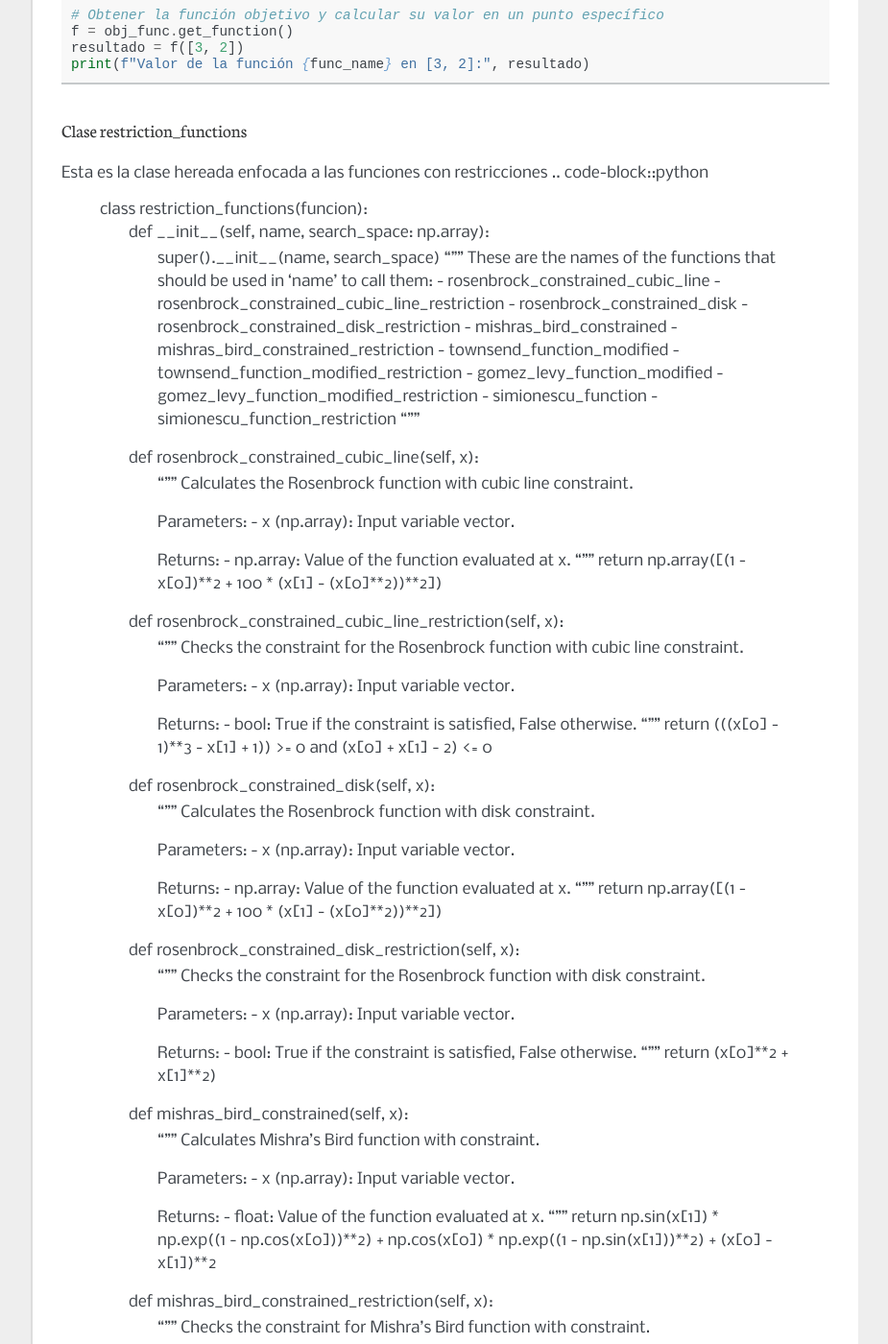
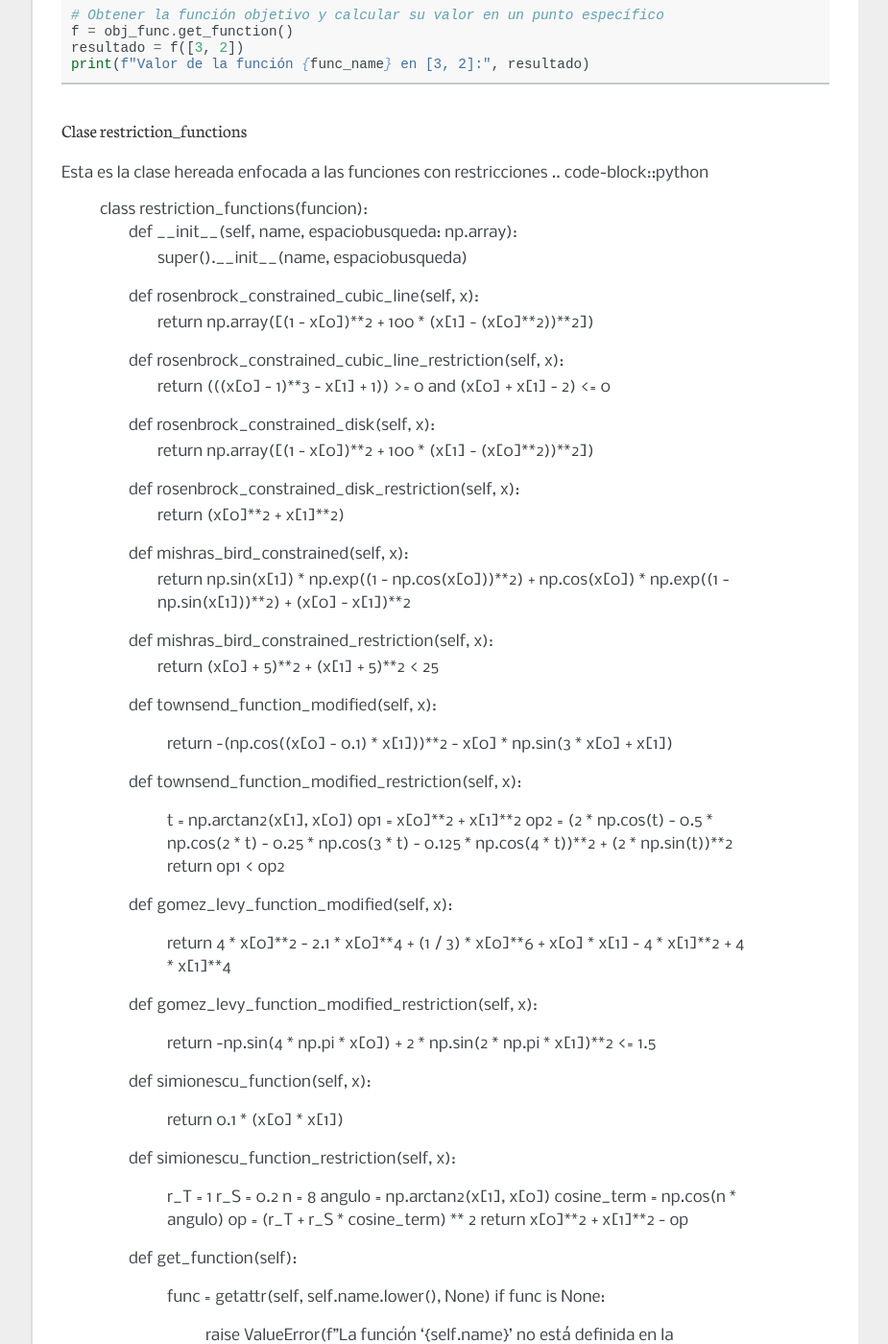
Before and after one commit to JoshRL117/joshoptimizacion8, a Sphinx documentation site: the page built from docs/source/codigo.rst, in a window 1280 px wide and 1400 px high, scrolled down 4937 px. Shown: the whole window at 96% size, without its empty margins (198-1123 px from the left). Built offline with Sphinx 7.4.7, drawn with Linux system fonts in a browser that asks for light colours; some of the changed text lies outside the part shown.

Commit message:
actualizar

```diff
--- a/docs/source/codigo.rst
+++ b/docs/source/codigo.rst
@@ -293,313 +293,134 @@ Clase restriction_functions
 Esta es la clase hereada enfocada a las funciones con restricciones
 .. code-block::python
     class restriction_functions(funcion):
-        def __init__(self, name, search_space: np.array):
-            super().__init__(name, search_space)
-            """
-            These are the names of the functions that should be used in 'name' to call them:
-            - rosenbrock_constrained_cubic_line
-            - rosenbrock_constrained_cubic_line_restriction
-            - rosenbrock_constrained_disk
-            - rosenbrock_constrained_disk_restriction
-            - mishras_bird_constrained
-            - mishras_bird_constrained_restriction
-            - townsend_function_modified
-            - townsend_function_modified_restriction
-            - gomez_levy_function_modified
-            - gomez_levy_function_modified_restriction
-            - simionescu_function
-            - simionescu_function_restriction
-            """
-
-        def rosenbrock_constrained_cubic_line(self, x):
-            """
-            Calculates the Rosenbrock function with cubic line constraint.
-
-            Parameters:
-            - x (np.array): Input variable vector.
-
-            Returns:
-            - np.array: Value of the function evaluated at x.
-            """
-            return np.array([(1 - x[0])**2 + 100 * (x[1] - (x[0]**2))**2])
-
-        def rosenbrock_constrained_cubic_line_restriction(self, x):
-            """
-            Checks the constraint for the Rosenbrock function with cubic line constraint.
-
-            Parameters:
-            - x (np.array): Input variable vector.
-
-            Returns:
-            - bool: True if the constraint is satisfied, False otherwise.
-            """
-            return (((x[0] - 1)**3 - x[1] + 1)) >= 0 and (x[0] + x[1] - 2) <= 0
-
-        def rosenbrock_constrained_disk(self, x):
-            """
-            Calculates the Rosenbrock function with disk constraint.
-
-            Parameters:
-            - x (np.array): Input variable vector.
-
-            Returns:
-            - np.array: Value of the function evaluated at x.
-            """
-            return np.array([(1 - x[0])**2 + 100 * (x[1] - (x[0]**2))**2])
-
-        def rosenbrock_constrained_disk_restriction(self, x):
-            """
-            Checks the constraint for the Rosenbrock function with disk constraint.
-
-            Parameters:
-            - x (np.array): Input variable vector.
-
-            Returns:
-            - bool: True if the constraint is satisfied, False otherwise.
-            """
-            return (x[0]**2 + x[1]**2)
-
-        def mishras_bird_constrained(self, x):
-            """
-            Calculates Mishra's Bird function with constraint.
-
-            Parameters:
-            - x (np.array): Input variable vector.
-
-            Returns:
-            - float: Value of the function evaluated at x.
-            """
-            return np.sin(x[1]) * np.exp((1 - np.cos(x[0]))**2) + np.cos(x[0]) * np.exp((1 - np.sin(x[1]))**2) + (x[0] - x[1])**2
-
-        def mishras_bird_constrained_restriction(self, x):
-            """
-            Checks the constraint for Mishra's Bird function with constraint.
-
-            Parameters:
-            - x (np.array): Input variable vector.
-
-            Returns:
-            - bool: True if the constraint is satisfied, False otherwise.
-            """
-            return (x[0] + 5)**2 + (x[1] + 5)**2 < 25
-
-        def townsend_function_modified(self, x):
-            """
-            Calculates the modified Townsend function.
-
-            Parameters:
-            - x (np.array): Input variable vector.
-
-            Returns:
-            - float: Value of the function evaluated at x.
-            """
-            return -(np.cos((x[0] - 0.1) * x[1]))**2 - x[0] * np.sin(3 * x[0] + x[1])
-
-        def townsend_function_modified_restriction(self, x):
-            """
-            Checks the constraint for the modified Townsend function.
-
-            Parameters:
-            - x (np.array): Input variable vector.
-
-            Returns:
-            - bool: True if the constraint is satisfied, False otherwise.
-            """
-            t = np.arctan2(x[1], x[0])
-            op1 = x[0]**2 + x[1]**2
-            op2 = (2 * np.cos(t) - 0.5 * np.cos(2 * t) - 0.25 * np.cos(3 * t) - 0.125 * np.cos(4 * t))**2 + (2 * np.sin(t))**2
-            return op1 < op2
-
-        def gomez_levy_function_modified(self, x):
-            """
-            Calculates the modified Gomez-Levy function.
-
-            Parameters:
-            - x (np.array): Input variable vector.
-
-            Returns:
-            - float: Value of the function evaluated at x.
-            """
-            return 4 * x[0]**2 - 2.1 * x[0]**4 + (1 / 3) * x[0]**6 + x[0] * x[1] - 4 * x[1]**2 + 4 * x[1]**4
-
-        def gomez_levy_function_modified_restriction(self, x):
-            """
-            Checks the constraint for the modified Gomez-Levy function.
-
-            Parameters:
-            - x (np.array): Input variable vector.
-
-            Returns:
-            - bool: True if the constraint is satisfied, False otherwise.
-            """
-            return -np.sin(4 * np.pi * x[0]) + 2 * np.sin(2 * np.pi * x[1])**2 <= 1.5
-
-        def simionescu_function(self, x):
-            """
-            Calculates the Simionescu function.
-
-            Parameters:
-            - x (np.array): Input variable vector.
-
-            Returns:
-            - float: Value of the function evaluated at x.
-            """
-            return 0.1 * (x[0] * x[1])
-
-        def simionescu_function_restriction(self, x):
-            """
-            Checks the constraint for the Simionescu function.
-
-            Parameters:
-            - x (np.array): Input variable vector.
-
-            Returns:
-            - bool: True if the constraint is satisfied, False otherwise.
-            """
-            r_T = 1
-            r_S = 0.2
-            n = 8
-            angle = np.arctan2(x[1], x[0])
-            cosine_term = np.cos(n * angle)
-            op = (r_T + r_S * cosine_term) ** 2
-            return x[0]**2 + x[1]**2 - op
-
-        def get_function(self):
-            """
-            Obtains the function specified by 'name'.
-
-            Returns:
-            - function: The function object.
-
-            Raises:
-            - ValueError: If the function 'name' is not defined in the class.
-            """
-            func = getattr(self, self.name.lower(), None)
-            if func is None:
-                raise ValueError(f"The function '{self.name}' is not defined in the class.")
-            return func
-
-        def get_limitesup(self):
-            """
-            Obtains the upper limit of the search space.
-
-            Returns:
-            - float: Upper limit of the search space.
-            """
-            return self.limiteinf[0]
-
-        def get_limiteinf(self):
-            """
-            Obtains the lower limit of the search space.
-
-            Returns:
-            - float: Lower limit of the search space.
-            """
-            return self.limitesup[1]
-
-
-**Ejemplo**
-.. code-block:: python
-    import numpy as np
-    from .restriction_functions import restriction_functions
-
-    # Crear una instancia de la clase restriction_functions para acceder a las funciones restringidas
-    restriccion = restriction_functions("rosenbrock_constrained_cubic_line", np.array([-5, 5]))
-
-    # Punto de prueba
-    x = np.array([0.5, 0.5])
-
-    # Calcular el valor de la función
-    valor_funcion = restriccion.rosenbrock_constrained_cubic_line(x)
-    cumple_restriccion = restriccion.rosenbrock_constrained_cubic_line_restriction(x)
-
-    print(f"Punto de prueba: {x}")
-    print(f"Valor de la función: {valor_funcion}")
-    print(f"Cumple con la restricción: {cumple_restriccion}")
-
-Clase univariablefunction
-^^^^^^^^^^^^^^^^^^^^^^^^^^^^^^^^^^^^^^^^^^^^^
-.. code-block:: python
-        class univariablefunction(funcion):
-            def __init__(self, name, espaciobussqueda: np.array=[0,0]):
-                super().__init__(name, espaciobussqueda)
-
-            def funcion1(self, x):
-                """
-                Calcula la función 1.
-
-                Parámetros:
-                - x (float): Valor de entrada para la función.
-
-                Retorna:
-                - float: Valor de la función evaluada en x.
-                """
-                self._validate_input(x)
-                return (x**2) + (54/x)
-
-            def funcion2(self, x):
-                """
-                Calcula la función 2.
-
-                Parámetros:
-                - x (float): Valor de entrada para la función.
-
-                Retorna:
-                - float: Valor de la función evaluada en x.
-                """
-                self._validate_input(x)
-                return (x**3) + (2*x) - 3
-
-            def funcion3(self, x):
-                """
-                Calcula la función 3.
-
-                Parámetros:
-                - x (float): Valor de entrada para la función.
-
-                Retorna:
-                - float: Valor de la función evaluada en x.
-                """
-                self._validate_input(x)
-                return (x**4) + (x**2) - 33
-
-            def funcion4(self, x):
-                """
-                Calcula la función 4.
-
-                Parámetros:
-                - x (float): Valor de entrada para la función.
-
-                Retorna:
-                - float: Valor de la función evaluada en x.
-                """
-                self._validate_input(x)
-                return (3 * (x**4)) - (8 * (x**3)) - (6 * (x**2)) + 12 * x
-
-            def _validate_input(self, x):
-                """
-                Valida que x sea un número escalar.
-
-                Lanza:
-                - ValueError: Si x es una lista, tupla, conjunto o arreglo.
-                """
-                if isinstance(x, (list, tuple, set, np.ndarray)):
-                    raise ValueError("x no debe ser una lista, tupla o arreglo. Debe ser un número escalar.")
+            def __init__(self, name, espaciobusqueda: np.array):
+                super().__init__(name, espaciobusqueda)
+
+            def rosenbrock_constrained_cubic_line(self, x):
+                return np.array([(1 - x[0])**2 + 100 * (x[1] - (x[0]**2))**2])
+
+            def rosenbrock_constrained_cubic_line_restriction(self, x):
+                return (((x[0] - 1)**3 - x[1] + 1)) >= 0 and (x[0] + x[1] - 2) <= 0
+
+            def rosenbrock_constrained_disk(self, x):
+                return np.array([(1 - x[0])**2 + 100 * (x[1] - (x[0]**2))**2])
+
+            def rosenbrock_constrained_disk_restriction(self, x):
+                return (x[0]**2 + x[1]**2)
+
+            def mishras_bird_constrained(self, x):
+                return np.sin(x[1]) * np.exp((1 - np.cos(x[0]))**2) + np.cos(x[0]) * np.exp((1 - np.sin(x[1]))**2) + (x[0] - x[1])**2
+
+            def mishras_bird_constrained_restriction(self, x):
+                return (x[0] + 5)**2 + (x[1] + 5)**2 < 25
+
+            def townsend_function_modified(self, x):
+
+                return -(np.cos((x[0] - 0.1) * x[1]))**2 - x[0] * np.sin(3 * x[0] + x[1])
+
+            def townsend_function_modified_restriction(self, x):
+
+                t = np.arctan2(x[1], x[0])
+                op1 = x[0]**2 + x[1]**2
+                op2 = (2 * np.cos(t) - 0.5 * np.cos(2 * t) - 0.25 * np.cos(3 * t) - 0.125 * np.cos(4 * t))**2 + (2 * np.sin(t))**2
+                return op1 < op2
+
+            def gomez_levy_function_modified(self, x):
+
+                return 4 * x[0]**2 - 2.1 * x[0]**4 + (1 / 3) * x[0]**6 + x[0] * x[1] - 4 * x[1]**2 + 4 * x[1]**4
+
+            def gomez_levy_function_modified_restriction(self, x):
+
+                return -np.sin(4 * np.pi * x[0]) + 2 * np.sin(2 * np.pi * x[1])**2 <= 1.5
+
+            def simionescu_function(self, x):
+
+                return 0.1 * (x[0] * x[1])
+
+            def simionescu_function_restriction(self, x):
+
+                r_T = 1
+                r_S = 0.2
+                n = 8
+                angulo = np.arctan2(x[1], x[0])
+                cosine_term = np.cos(n * angulo)
+                op = (r_T + r_S * cosine_term) ** 2
+                return x[0]**2 + x[1]**2 - op
 
             def get_function(self):
-                """
-                Obtiene la función especificada por 'name'.
-
-                Retorna:
-                - function: El objeto de la función.
-
-                Lanza:
-                - ValueError: Si la función 'name' no está definida en la clase.
-                """
+
                 func = getattr(self, self.name.lower(), None)
                 if func is None:
                     raise ValueError(f"La función '{self.name}' no está definida en la clase.")
                 return func
+
+            def get_limitesup(self):
+
+                return self.limiteinf[0]
+
+            def get_limiteinf(self):
+
+                return self.limitesup[1]
+
+**Ejemplo**
+.. code-block:: python
+    import numpy as np
+    from .restriction_functions import restriction_functions
+
+    # Crear una instancia de la clase restriction_functions para acceder a las funciones restringidas
+    restriccion = restriction_functions("rosenbrock_constrained_cubic_line", np.array([-5, 5]))
+
+    # Punto de prueba
+    x = np.array([0.5, 0.5])
+
+    # Calcular el valor de la función
+    valor_funcion = restriccion.rosenbrock_constrained_cubic_line(x)
+    cumple_restriccion = restriccion.rosenbrock_constrained_cubic_line_restriction(x)
+
+    print(f"Punto de prueba: {x}")
+    print(f"Valor de la función: {valor_funcion}")
+    print(f"Cumple con la restricción: {cumple_restriccion}")
+
+Clase univariablefunction
+^^^^^^^^^^^^^^^^^^^^^^^^^^^^^^^^^^^^^^^^^^^^^
+.. code-block:: python
+        class univariablefunction(funcion):
+            def __init__(self, name, espaciobussqueda: np.array=[0,0]):
+                super().__init__(name, espaciobussqueda)
+
+            def funcion1(self, x):
+
+                self._validate_input(x)
+                return (x**2) + (54/x)
+
+            def funcion2(self, x):
+
+                self._validate_input(x)
+                return (x**3) + (2*x) - 3
+
+            def funcion3(self, x):
+
+                self._validate_input(x)
+                return (x**4) + (x**2) - 33
+
+            def funcion4(self, x):
+
+                self._validate_input(x)
+                return (3 * (x**4)) - (8 * (x**3)) - (6 * (x**2)) + 12 * x
+
+            def _validate_input(self, x):
+
+                if isinstance(x, (list, tuple, set, np.ndarray)):
+                    raise ValueError("x no debe ser una lista, tupla o arreglo. Debe ser un número escalar.")
+
+            def get_function(self):
+
+                func = getattr(self, self.name.lower(), None)
+                if func is None:
+                    raise ValueError(f"La función '{self.name}' no está definida en la clase.")
+                return func
+
+**Ejemplo
 .. code-block:: python
     import numpy as np
     from .univariablefunction import univariablefunction
```
